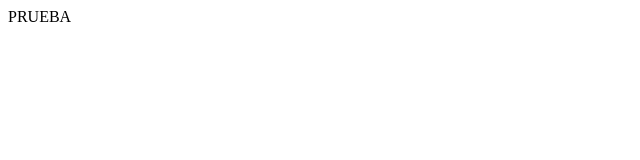
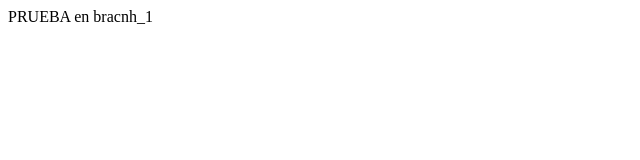
Before and after one commit to jveirasv/myfirstrepo, a plain HTML site: page index.html in a window 1280 px wide. Shown: the full height of the page, 0-640 px from the left. Drawn offline with Linux system fonts and the light colour scheme.

Commit message:
commit 4th  desde github

```diff
--- a/index.html
+++ b/index.html
@@ -1 +1 @@
-<H> PRUEBA <H>
+<H> PRUEBA en bracnh_1<H>
```
